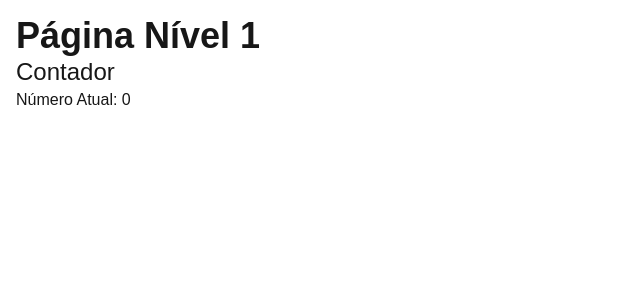
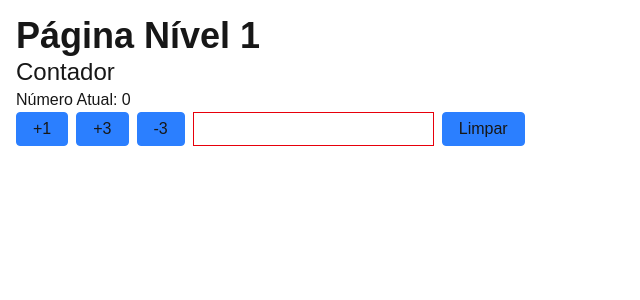
Before and after one commit to helalferrari/fundamentos-front-end-react-, a Next.js app: page /nivel-1 in a window 1280 px wide. Shown: the top 300 px of the page, without its empty margins (0-640 px from the left). Built offline with nearby package versions, Linux system fonts and the light colour scheme.

Commit message:
criação de eventos, sua manipulação

```diff
--- /dev/null
+++ b/src/components/Button.tsx
@@ -0,0 +1,16 @@
+"use client"
+import {FC, MouseEventHandler} from "react";
+
+type ButtonProps = {
+    onClick:  MouseEventHandler<HTMLButtonElement>;
+    children: React.ReactNode;
+}
+
+export const Button: FC<ButtonProps> = ({ onClick, children}) => (
+    <button className="border border-blue-500 px-4 py-1 rounded cursor-pointer bg-blue-500 hover:bg-blue-900"
+            onClick={onClick}
+    >
+        {children}
+    </button>
+
+);
--- a/src/components/Contador.tsx
+++ b/src/components/Contador.tsx
@@ -1,13 +1,48 @@
 "use client"
 import {useState} from "react";
+import {Button} from "@/components/Button";
 
 export const Counter = () => {
-    const [counter] = useState<number>(0);
+    const [counter, setCounter] = useState<number>(0);
+    const [coisa, setCoisa] = useState<number>("");
 
     return (
         <div>
             <h2 className="text-2xl">Contador</h2>
             <p>Número Atual: {counter}</p>
+            <div className="flex gap-x-2">
+                <Button
+                        onClick={() =>
+                            setCounter(counter+1)
+                        }>
+                    +1
+                </Button>
+                <button className="border border-blue-500 px-4 py-1 rounded cursor-pointer bg-blue-500 hover:bg-blue-900"
+                        onClick={() => {
+                    setCounter((c) => c + 3); //melhor pratica ẽ dessa forma
+                }}>
+                +3
+                </button>
+                <button className="border border-blue-500 px-4 py-1 rounded cursor-pointer bg-blue-500 hover:bg-blue-900"
+                        onClick={() => {
+                            setCounter((c) => c - 3); //melhor pratica ẽ dessa forma
+                        }}>
+                    -3
+                </button>
+                <div>
+                    <input className="px-4 py-1 border border-red-600"
+                           value={coisa}
+                           onChange={(e) => {
+                               setCoisa(e.target.value)
+                           }}/>
+                </div>
+                <Button
+                    onClick={() =>
+                        setCoisa("")
+                    }>
+                    Limpar
+                </Button>
+            </div>
         </div>
     );
 }
```
